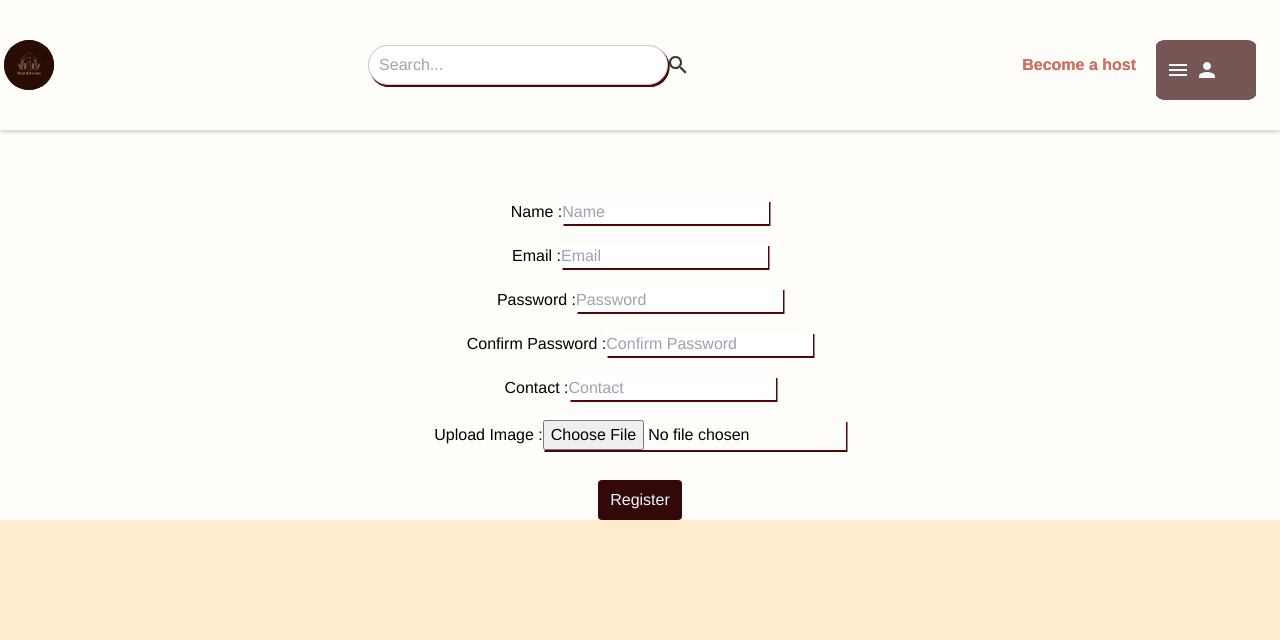
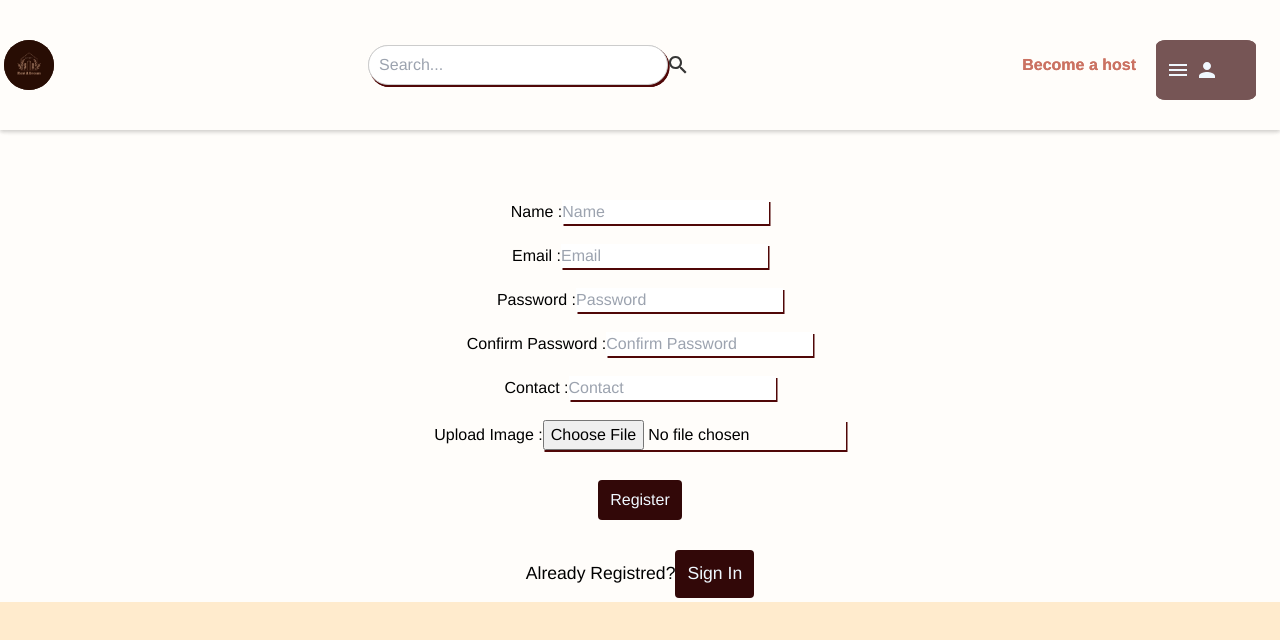
Before and after one commit to nairobi-J/Home_rental_Website, a React (Vite) app in the folder Basha-Vara/: page /signUp in a window 1280 px wide. Shown: the top 640 px of the page. Built offline with nearby package versions, Linux system fonts and the light colour scheme; a web font is replaced by a local one.

Commit message:
sign in and sign up page
added extra two buttons in this to pages to navigate smoothly

```diff
--- a/Basha-Vara/src/components/SignIn.jsx
+++ b/Basha-Vara/src/components/SignIn.jsx
@@ -1,3 +1,94 @@
+// import React, { useState } from 'react';
+// import { useNavigate } from 'react-router-dom';
+// import styles from './SignIn.module.css';
+// import Header from './Header';
+// import Navbar from './Navbar';
+// import { setLogin } from '../redux/userSlice';
+// import { useDispatch } from 'react-redux';
+
+// const SignIn = () => {
+//   const [email, setEmail] = useState('');
+//   const [password, setPassword] = useState('');
+//   const dispatch = useDispatch();
+//   const navigate = useNavigate();
+
+//   const handleSubmit = async (e) => {
+//     e.preventDefault();
+//     try {
+//       const response = await fetch("http://localhost:3000/auth/login", {
+//         method: "POST",
+//         headers: {
+//           "Content-Type": "application/json",
+//         },
+//         body: JSON.stringify({ email, password }),
+//       });
+
+//       if (!response.ok) {
+//         const error = await response.json();
+//         console.log('Error:', response.status, error.message);
+//         if (response.status === 409) {
+//           console.log("User doesn't exist");
+//         } else if (response.status === 400) {
+//           console.log('Wrong password');
+//         } else {
+//           console.log('An unknown error occurred');
+//         }
+//         return;
+//       }
+
+//       const loggedIn = await response.json();
+
+//       // Store userId in LocalStorage
+//       localStorage.setItem('userId', loggedIn.user._id);
+
+//       dispatch(setLogin({
+//         user: loggedIn.user,
+//         token: loggedIn.token,
+//       }));
+//       navigate('/');
+//     } catch (err) {
+//       console.log('Login failed', err.message);
+//     }
+//   };
+
+//   return (
+//     <>
+//       <Header />
+//       <Navbar />
+//       <div className={styles.container}>
+//         <div className={styles.signIn}>
+//           <form onSubmit={handleSubmit}>
+//             <div className={styles.email}>
+//               <input
+//                 type="email"
+//                 placeholder='Email'
+//                 value={email}
+//                 onChange={(e) => setEmail(e.target.value)}
+//                 required
+//               />
+//             </div>
+//             <div className={styles.password}>
+//               <input
+//                 type="password"
+//                 placeholder='Password'
+//                 value={password}
+//                 onChange={(e) => setPassword(e.target.value)}
+//                 required
+//               />
+//             </div>
+//             <div className={styles.login}>
+//               <button type='submit'>Log in</button>
+//             </div>
+//           </form>
+//         </div>
+//       </div>
+//     </>
+//   );
+// };
+
+// export default SignIn;
+
+
 import React, { useState } from 'react';
 import { useNavigate } from 'react-router-dom';
 import styles from './SignIn.module.css';
@@ -50,6 +141,9 @@ const SignIn = () => {
       console.log('Login failed', err.message);
     }
   };
+  const handleClick = () => {
+    navigate('/signUp');
+  }
 
   return (
     <>
@@ -78,8 +172,12 @@ const SignIn = () => {
             </div>
             <div className={styles.login}>
               <button type='submit'>Log in</button>
+
             </div>
           </form>
+          <p>Not registered?
+
+          </p> <button onClick = {handleClick}>Reg here</button>
         </div>
       </div>
     </>
--- a/Basha-Vara/src/components/SignUp.jsx
+++ b/Basha-Vara/src/components/SignUp.jsx
@@ -3,6 +3,7 @@ import { useNavigate } from "react-router-dom";
 import Navbar from './Navbar'
 import styles from './SignUp.module.css';
 const SignUp = () => {
+
     const [formData, setFormData] = useState({
         name: "",
         email: "",
@@ -53,7 +54,9 @@ const SignUp = () => {
             console.log("Registration failed:", err.message);
         }
     }
-
+    const handleClick = (e)=>{
+        navigate('/signIn')
+    }
 
     return (
         <div className="register">
@@ -150,6 +153,9 @@ const SignUp = () => {
 
                     <button type="submit" disabled={!passwordMatch}>Register</button>
                 </form>
+                <p>Already Registred?
+                    <button onClick={handleClick}>Sign In</button>
+                </p>
             </div>
         </div>
     );
```
